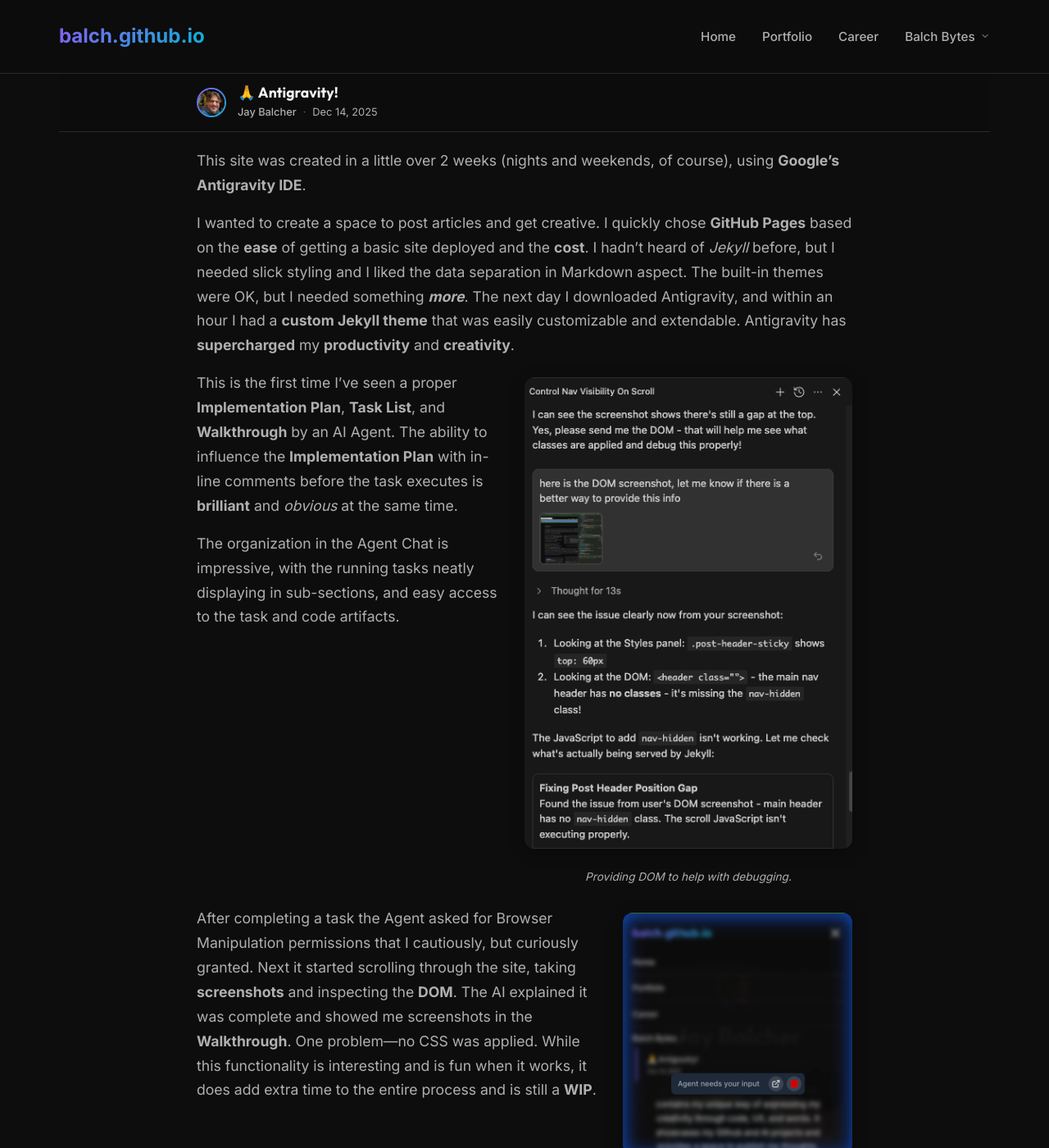
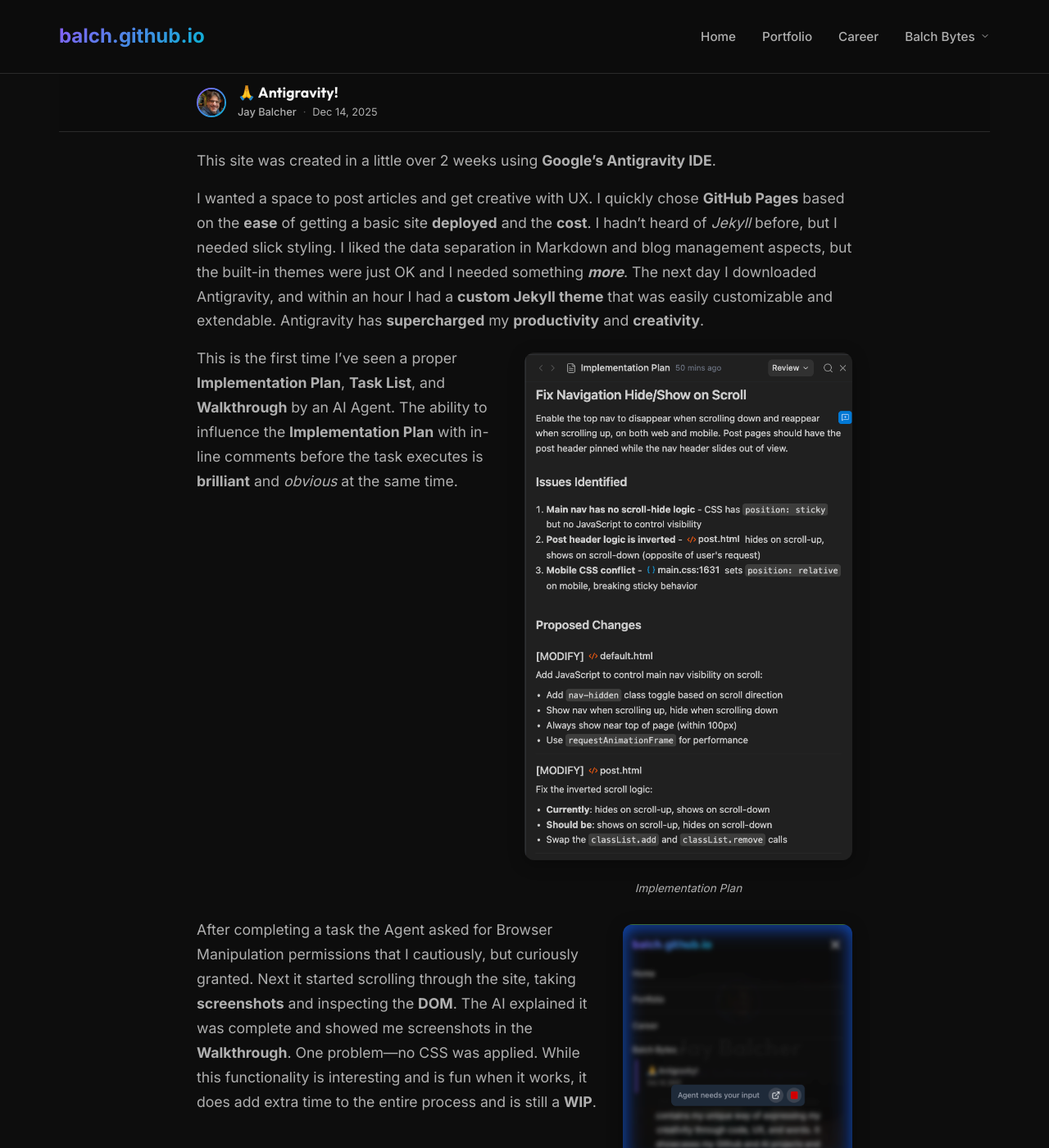
Before and after one commit to balch/balch.github.io, a Jekyll site: the page built from _posts/2025-12-14-ty-antigravity.md, in a window 1280 px wide and 1400 px high. Shown: the whole window at 82% size. Built offline with Jekyll 4.4.1, drawn with Linux system fonts in a browser that asks for light colours; some of the changed text lies outside the part shown.

Commit message:
update post and fix styling

```diff
--- a/_layouts/default.html
+++ b/_layouts/default.html
@@ -3,7 +3,7 @@
 
 <head>
   <meta charset="UTF-8">
-  <meta name="viewport" content="width=device-width, initial-scale=1.0">
+  <meta name="viewport" content="width=device-width, initial-scale=1.0, viewport-fit=cover">
   <title>{% if page.title %}{{ page.title }} | {% endif %}{{ site.title }}</title>
   <meta name="description" content="{{ page.description | default: site.description }}">
   <link rel="preconnect" href="https://fonts.googleapis.com">
--- a/_posts/2025-12-14-ty-antigravity.md
+++ b/_posts/2025-12-14-ty-antigravity.md
@@ -2,21 +2,18 @@
 layout: post
 title:  "🙏 Antigravity!"
 date:   2025-12-14 08:00:00 -0800
-categories: new
 ---
 
-This site was created in a little over 2 weeks (nights and weekends, of course), using **Google's Antigravity IDE**.
+This site was created in a little over 2 weeks using **Google's Antigravity IDE**.
 
-I wanted to create a space to post articles and get creative. I quickly chose **GitHub Pages** based on the **ease** of getting a basic site deployed and the **cost**. I hadn't heard of _Jekyll_ before, but I needed slick styling and I liked the data separation in Markdown aspect. The built-in themes were OK, but I needed something ***more***. The next day I downloaded Antigravity, and within an hour I had a **custom Jekyll theme** that was easily customizable and extendable. Antigravity has **supercharged** my **productivity** and **creativity**.
+I wanted a space to post articles and get creative with UX. I quickly chose **GitHub Pages** based on the **ease** of getting a basic site **deployed** and the **cost**. I hadn't heard of _Jekyll_ before, but I needed slick styling. I liked the data separation in Markdown and blog management aspects, but the built-in themes were just OK and I needed something ***more***. The next day I downloaded Antigravity, and within an hour I had a **custom Jekyll theme** that was easily customizable and extendable. Antigravity has **supercharged** my **productivity** and **creativity**.
 
 <figure class="fig-right fig-medium">
-  <img src="/assets/images/posts/2025-12-14-ty-antigravity/sending-dom.png" alt="First Draft">
-  <figcaption>Providing DOM to help with debugging.</figcaption>
+  <img src="/assets/images/posts/2025-12-14-ty-antigravity/implementation-plan.png" alt="Implementation Plan">
+  <figcaption>Implementation Plan</figcaption>
 </figure>
 
 This is the first time I've seen a proper **Implementation Plan**, **Task List**, and **Walkthrough** by an AI Agent. The ability to influence the **Implementation Plan** with in-line comments before the task executes is **brilliant** and *obvious* at the same time.
-
-The organization in the Agent Chat is impressive, with the running tasks neatly displaying in sub-sections, and easy access to the task and code artifacts.
 
 <div class="clearfix"></div>
 
@@ -26,6 +23,15 @@ The organization in the Agent Chat is impressive, with the running tasks neatly
 </figure>
 
 After completing a task the Agent asked for Browser Manipulation permissions that I cautiously, but curiously granted. Next it started scrolling through the site, taking **screenshots** and inspecting the **DOM**. The AI explained it was complete and showed me screenshots in the **Walkthrough**. One problem—no CSS was applied. While this functionality is interesting and is fun when it works, it does add extra time to the entire process and is still a **WIP**.
+
+<div class="clearfix"></div>
+
+<figure class="fig-right fig-small">
+  <img src="/assets/images/posts/2025-12-14-ty-antigravity/sending-dom.png" alt="Sending DOM">
+  <figcaption>Providing DOM to help with debugging.</figcaption>
+</figure>
+
+The organization in the Agent Chat is impressive, with the running tasks neatly displaying in sub-sections, and easy access to the task and code artifacts. The Agent is always agreeable and can usually spot the issue quickly (and is correct about 45% of the time). I find some problems the AI does get stuck on and clearing the chat history and giving the AI time to rest and sleep sometimes helps.
 
 <div class="clearfix"></div>
 
--- a/assets/css/main.css
+++ b/assets/css/main.css
@@ -1129,11 +1129,6 @@ header.nav-hidden~main .post-header-sticky {
         padding: 0.6rem 1rem;
     }
 
-    /* When main nav is hidden on mobile, move post header to top */
-    header.nav-hidden~main .post-header-sticky {
-        top: 0;
-    }
-
     .post .post-content {
         padding-top: 20px;
     }
@@ -1153,6 +1148,7 @@ header.nav-hidden~main .post-header-sticky {
 
     .post-meta-inline {
         font-size: 0.75rem;
+        display: none !important;
     }
 }
 
@@ -1788,14 +1784,14 @@ html {
     }
 
     .nav-dropdown a {
-        padding: 0.7rem 0 0.7rem 1.5rem;
+        padding: 0.7rem 1rem 0.7rem 2rem;
         font-size: 1rem;
         display: flex;
         flex-direction: column;
         align-items: flex-start;
         gap: 0.15rem;
         border-left: 2px solid var(--accent-primary);
-        margin-left: 0.5rem;
+        margin-left: 1rem;
     }
 
     .nav-dropdown a:hover {
```
Also changed, not shown: assets/images/posts/2025-12-14-ty-antigravity/implementation-plan.png (added).
